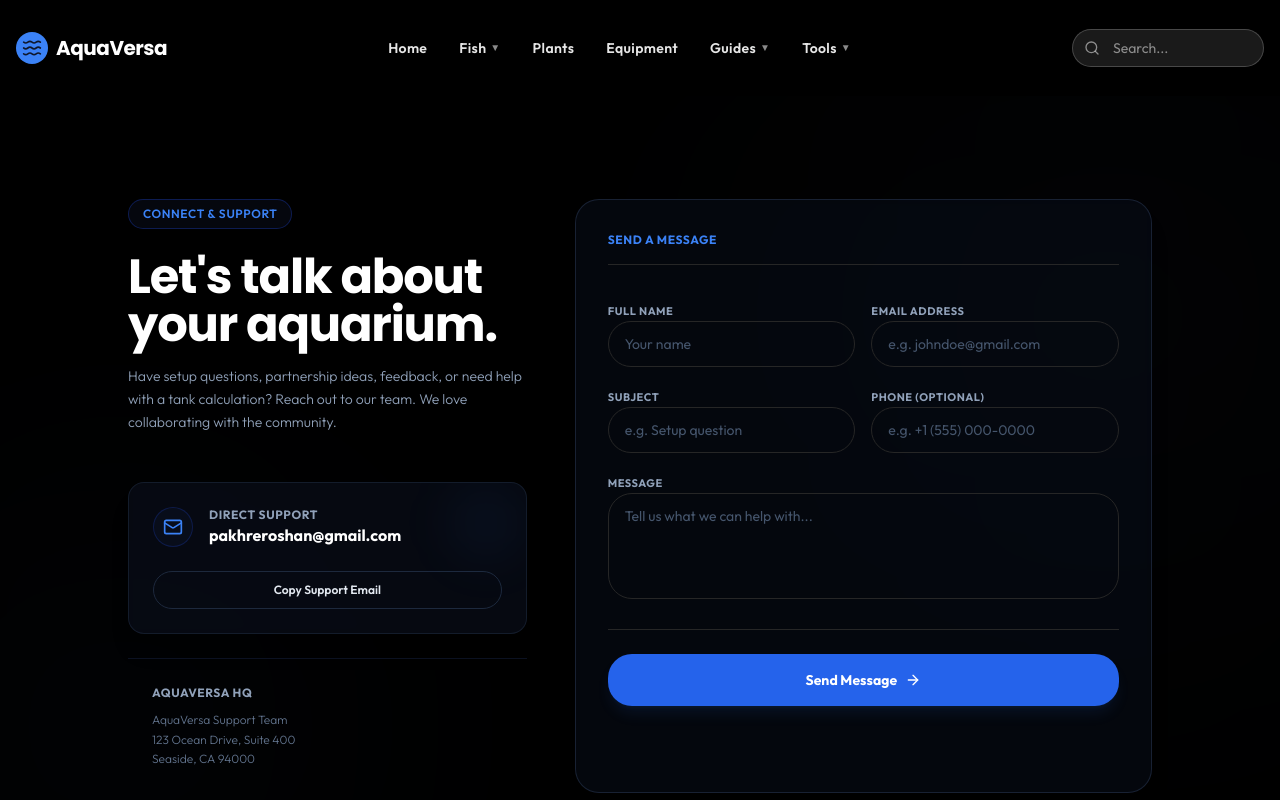
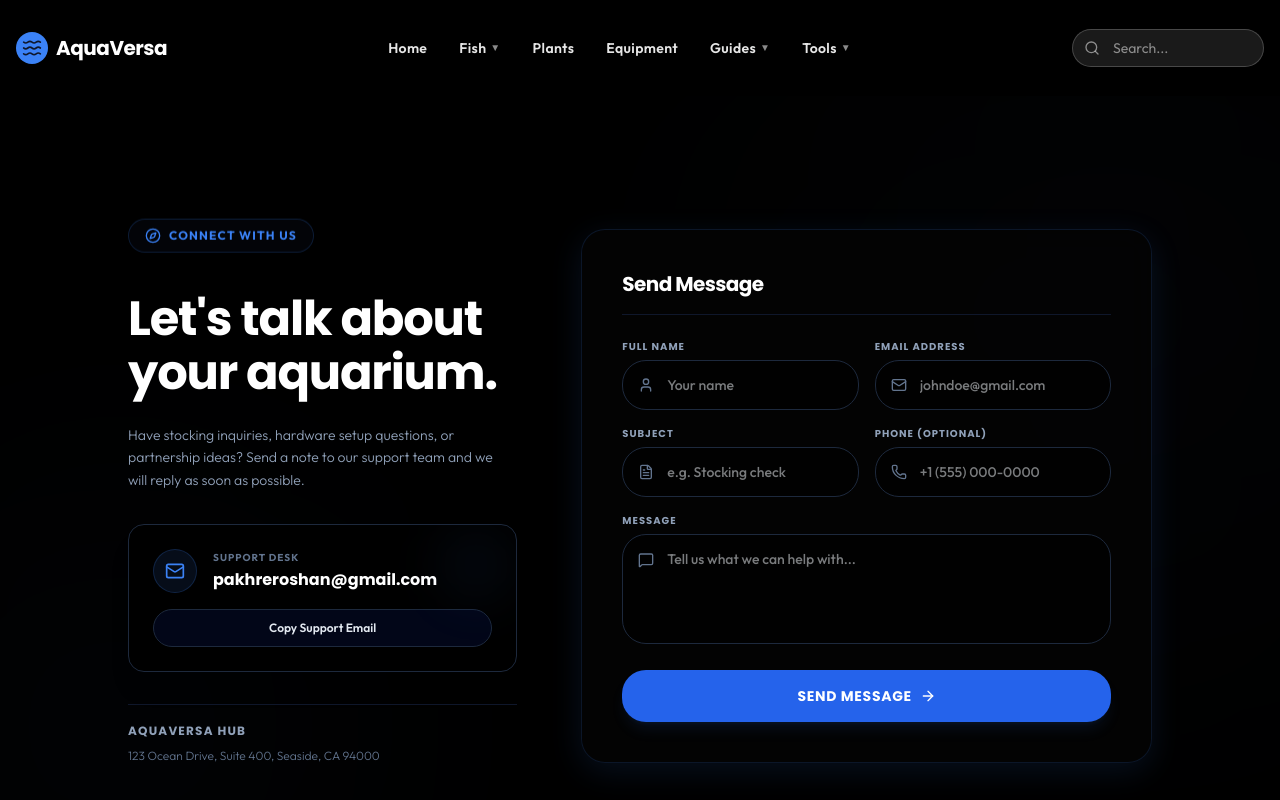
Before and after one commit to roshan773/AquaVersa, a Next.js app: page /contact in a window 1280 px wide. Shown: the top 800 px of the page. Built offline with nearby package versions, Linux system fonts and the light colour scheme.

Commit message:
feat: add contact page with Web3Forms integration and email copy functionality

```diff
--- a/app/contact/page.tsx
+++ b/app/contact/page.tsx
@@ -1,7 +1,7 @@
 'use client';
 
 import { useState } from "react";
-import { Mail, ArrowRight, CheckCircle2, AlertTriangle } from "lucide-react";
+import { Mail, ArrowRight, CheckCircle2, AlertTriangle, User, FileText, Phone, MessageSquare, Compass } from "lucide-react";
 
 export default function ContactPage() {
   // Form fields
@@ -71,6 +71,8 @@ export default function ContactPage() {
     }
   };
 
+  const inputClass = "w-full bg-black/60 border border-slate-800 focus:border-blue-500 focus:ring-1 focus:ring-blue-500 rounded-xl pl-11 pr-4 py-3.5 text-slate-100 text-sm transition-all focus:outline-none placeholder-slate-650 hover:border-slate-700 font-medium";
+
   return (
     <div className="min-h-screen bg-black text-slate-100 py-24 px-4 flex items-center relative overflow-hidden font-sans">
       {/* Background ambient lighting */}
@@ -80,38 +82,37 @@ export default function ContactPage() {
       </div>
 
       <div className="container mx-auto max-w-5xl relative z-10">
-        <div className="grid grid-cols-1 lg:grid-cols-12 gap-8 lg:gap-12 items-stretch">
+        <div className="grid grid-cols-1 lg:grid-cols-12 gap-12 lg:gap-16 items-center">
 
           {/* LEFT: Info Column */}
-          <div className="lg:col-span-5 flex flex-col justify-between gap-6 text-left">
-            <div className="flex flex-col gap-6">
+          <div className="lg:col-span-5 flex flex-col justify-between gap-8 text-left">
             <div>
-                <div className="inline-flex items-center gap-2 px-3.5 py-1.5 rounded-full bg-blue-955/50 border border-blue-800/40 backdrop-blur-md mb-6 text-blue-500 text-xs font-semibold uppercase tracking-wider">
-                  <span>Connect & Support</span>
+              <div className="inline-flex items-center gap-2 px-4 py-2 rounded-full bg-blue-955/30 border border-blue-500/20 backdrop-blur-md mb-8 text-blue-500 text-xs font-bold uppercase tracking-widest animate-float">
+                <Compass className="w-4 h-4 text-blue-500" />
+                <span>CONNECT WITH US</span>
               </div>
 
-                <h1 className="text-4xl md:text-5xl font-poppins font-extrabold tracking-tight mb-4 text-white">
+              <h1 className="text-4xl md:text-5xl font-poppins font-extrabold tracking-tight mb-6 text-white leading-[1.12]">
                 Let's talk about <br />
                 your aquarium.
               </h1>
 
-                <p className="text-sm text-slate-400 font-light leading-relaxed mb-6">
-                  Have setup questions, partnership ideas, feedback, or need help with a tank calculation? Reach out to our team. We love collaborating with the community.
+              <p className="text-sm text-slate-400 font-light leading-relaxed mb-8 max-w-sm">
+                Have stocking inquiries, hardware setup questions, or partnership ideas? Send a note to our support team and we will reply as soon as possible.
               </p>
-              </div>
 
-              {/* Direct Support Email Card */}
-              <div className="p-6 rounded-2xl bg-slate-900/40 border border-slate-800/60 backdrop-blur-sm shadow-xl flex flex-col gap-4 relative overflow-hidden group">
+              {/* Direct Support Email Box */}
+              <div className="p-6 rounded-2xl bg-black border border-slate-800 shadow-xl flex flex-col gap-4 relative overflow-hidden group">
                 <div className="absolute top-0 right-0 w-20 h-20 bg-blue-500/5 rounded-full blur-xl pointer-events-none" />
                 <div className="flex items-center gap-4">
-                  <div className="w-10 h-10 rounded-xl bg-blue-955/85 border border-blue-800/30 flex items-center justify-center text-blue-400">
+                  <div className="w-11 h-11 rounded-xl bg-blue-500/10 border border-blue-500/20 flex items-center justify-center text-blue-500 shrink-0">
                     <Mail className="w-5 h-5 text-blue-500" />
                   </div>
                   <div>
-                    <h3 className="text-xs font-bold uppercase tracking-wider text-slate-400">Direct Support</h3>
+                    <h3 className="text-[10px] font-bold uppercase tracking-widest text-slate-500 mb-0.5">Support Desk</h3>
                     <button
                       onClick={handleCopyEmail}
-                      className="text-base font-bold text-white hover:text-blue-500 transition-colors cursor-pointer text-left"
+                      className="text-base font-bold text-white hover:text-blue-500 transition-colors cursor-pointer text-left font-poppins"
                     >
                       {emailTo}
                     </button>
@@ -119,33 +120,29 @@ export default function ContactPage() {
                 </div>
                 <button
                   onClick={handleCopyEmail}
-                  className="w-full mt-2 py-2.5 bg-slate-955 hover:bg-slate-900 border border-slate-800 hover:border-slate-750 text-xs font-semibold rounded-xl transition-all flex items-center justify-center gap-2 cursor-pointer text-slate-200"
+                  className="w-full py-2.5 bg-slate-950 hover:bg-slate-900 border border-slate-800 hover:border-slate-700 text-xs font-semibold rounded-xl transition-all flex items-center justify-center gap-2 cursor-pointer text-slate-200"
                 >
                   <span>Copy Support Email</span>
                 </button>
               </div>
             </div>
 
-            {/* Signature Team Info */}
-            <div className="p-6 text-xs text-slate-500 font-light border-t border-slate-900/80 leading-relaxed hidden lg:block">
-              <p className="font-bold text-slate-400 uppercase tracking-wider mb-2">AquaVersa HQ</p>
-              <p>
-                AquaVersa Support Team<br/>
-                123 Ocean Drive, Suite 400<br/>
-                Seaside, CA 94000
-              </p>
+            {/* Signature Info */}
+            <div className="text-xs text-slate-500 font-light leading-relaxed hidden lg:block pt-4 border-t border-slate-900">
+              <p className="font-bold text-slate-400 uppercase tracking-widest mb-1.5 font-poppins">AquaVersa Hub</p>
+              <p>123 Ocean Drive, Suite 400, Seaside, CA 94000</p>
             </div>
           </div>
 
-          {/* RIGHT: Contact Form (Web3Forms client-side submit) */}
-          <div className="lg:col-span-7 bg-slate-900/30 border border-slate-800/80 backdrop-blur-sm p-6 md:p-8 rounded-3xl shadow-xl flex flex-col justify-between text-left">
-            <form onSubmit={handleFormSubmit} className="space-y-6">
+          {/* RIGHT: Contact Form (Premium card container with field icons) */}
+          <div className="lg:col-span-7">
+            <div className="glass p-8 md:p-10 rounded-3xl shadow-2xl relative overflow-hidden text-left border border-blue-500/15">
 
-              <div className="flex items-center justify-between border-b border-slate-850 pb-4">
-                <div className="flex items-center gap-2.5 text-blue-500 font-bold uppercase tracking-wider text-xs">
-                  <span>Send a Message</span>
-                </div>
-              </div>
+              <h2 className="font-poppins font-bold text-xl text-white mb-6 pb-4 border-b border-slate-900">
+                Send Message
+              </h2>
+
+              <form onSubmit={handleFormSubmit} className="space-y-5">
 
                 {/* Status Alert Banners */}
                 {submitStatus === "success" && (
@@ -168,89 +165,105 @@ export default function ContactPage() {
                   </div>
                 )}
 
-              <div className="space-y-4 pt-2">
+                <div className="space-y-4">
 
                   {/* Name & Email Row */}
                   <div className="grid grid-cols-1 sm:grid-cols-2 gap-4">
                     <div className="space-y-1.5">
-                    <label className="text-[11px] font-bold uppercase tracking-wider text-slate-400">
+                      <label className="text-[10px] font-bold uppercase tracking-widest text-slate-400 font-poppins block">
                         Full Name
                       </label>
+                      <div className="relative">
+                        <User className="absolute left-4 top-1/2 -translate-y-1/2 w-4 h-4 text-slate-500" />
                         <input
                           type="text"
                           required
                           placeholder="Your name"
                           value={fullName}
                           onChange={(e) => setFullName(e.target.value)}
-                      className="w-full px-4 py-3 rounded-xl border border-slate-850 bg-slate-955/60 focus:bg-slate-955 focus:border-blue-500 text-slate-100 text-sm transition-all focus:outline-none placeholder-slate-600"
+                          className={inputClass}
                         />
                       </div>
+                    </div>
+
                     <div className="space-y-1.5">
-                    <label className="text-[11px] font-bold uppercase tracking-wider text-slate-400">
+                      <label className="text-[10px] font-bold uppercase tracking-widest text-slate-400 font-poppins block">
                         Email Address
                       </label>
+                      <div className="relative">
+                        <Mail className="absolute left-4 top-1/2 -translate-y-1/2 w-4 h-4 text-slate-500" />
                         <input
                           type="email"
                           required
-                      placeholder="e.g. johndoe@gmail.com"
+                          placeholder="johndoe@gmail.com"
                           value={email}
                           onChange={(e) => setEmail(e.target.value)}
-                      className="w-full px-4 py-3 rounded-xl border border-slate-855 bg-slate-955/60 focus:bg-slate-955 focus:border-blue-500 text-slate-100 text-sm transition-all focus:outline-none placeholder-slate-600"
+                          className={inputClass}
                         />
+                      </div>
                     </div>
                   </div>
 
                   {/* Subject & Phone Row */}
                   <div className="grid grid-cols-1 sm:grid-cols-2 gap-4">
                     <div className="space-y-1.5">
-                    <label className="text-[11px] font-bold uppercase tracking-wider text-slate-400">
+                      <label className="text-[10px] font-bold uppercase tracking-widest text-slate-400 font-poppins block">
                         Subject
                       </label>
+                      <div className="relative">
+                        <FileText className="absolute left-4 top-1/2 -translate-y-1/2 w-4 h-4 text-slate-500" />
                         <input
                           type="text"
                           required
-                      placeholder="e.g. Setup question"
+                          placeholder="e.g. Stocking check"
                           value={subject}
                           onChange={(e) => setSubject(e.target.value)}
-                      className="w-full px-4 py-3 rounded-xl border border-slate-850 bg-slate-955/60 focus:bg-slate-955 focus:border-blue-500 text-slate-100 text-sm transition-all focus:outline-none placeholder-slate-600"
+                          className={inputClass}
                         />
                       </div>
+                    </div>
+
                     <div className="space-y-1.5">
-                    <label className="text-[11px] font-bold uppercase tracking-wider text-slate-400">
+                      <label className="text-[10px] font-bold uppercase tracking-widest text-slate-400 font-poppins block">
                         Phone (Optional)
                       </label>
+                      <div className="relative">
+                        <Phone className="absolute left-4 top-1/2 -translate-y-1/2 w-4 h-4 text-slate-500" />
                         <input
                           type="tel"
-                      placeholder="e.g. +1 (555) 000-0000"
+                          placeholder="+1 (555) 000-0000"
                           value={phone}
                           onChange={(e) => setPhone(e.target.value)}
-                      className="w-full px-4 py-3 rounded-xl border border-slate-850 bg-slate-955/60 focus:bg-slate-955 focus:border-blue-500 text-slate-100 text-sm transition-all focus:outline-none placeholder-slate-600"
+                          className={inputClass}
                         />
+                      </div>
                     </div>
                   </div>
 
                   {/* Message TextArea */}
                   <div className="space-y-1.5">
-                  <label className="text-[11px] font-bold uppercase tracking-wider text-slate-400">
+                    <label className="text-[10px] font-bold uppercase tracking-widest text-slate-400 font-poppins block">
                       Message
                     </label>
+                    <div className="relative">
+                      <MessageSquare className="absolute left-4 top-[18px] w-4 h-4 text-slate-500" />
                       <textarea
                         rows={4}
                         required
                         placeholder="Tell us what we can help with..."
                         value={message}
                         onChange={(e) => setMessage(e.target.value)}
-                    className="w-full px-4 py-3 rounded-xl border border-slate-850 bg-slate-955/60 focus:bg-slate-955 focus:border-blue-500 text-slate-100 text-sm transition-all focus:outline-none placeholder-slate-600 resize-none"
+                        className="w-full bg-black/60 border border-slate-800 focus:border-blue-500 focus:ring-1 focus:ring-blue-500 rounded-xl pl-11 pr-4 py-3.5 text-slate-100 text-sm transition-all focus:outline-none placeholder-slate-650 hover:border-slate-700 font-medium resize-none"
                       />
                     </div>
                   </div>
+                </div>
 
-              {/* Submit Buttons */}
-              <div className="pt-6 mt-6 border-t border-slate-850">
+                {/* Submit button */}
                 <button
                   type="submit"
                   disabled={isSubmitting}
-                  className="w-full py-4 bg-blue-600 hover:bg-blue-500 disabled:bg-slate-800 disabled:text-slate-650 text-white font-bold rounded-xl transition-all duration-300 shadow-lg shadow-blue-500/10 hover:shadow-blue-500/20 text-sm flex items-center justify-center gap-2 group cursor-pointer"
+                  className="w-full py-4 bg-blue-600 hover:bg-blue-500 disabled:bg-slate-800 disabled:text-slate-650 text-white font-bold rounded-xl transition-all duration-300 shadow-lg shadow-blue-500/10 hover:shadow-blue-500/20 text-sm flex items-center justify-center gap-2 group cursor-pointer tracking-wider uppercase font-poppins"
                 >
                   {isSubmitting ? (
                     <span>Sending message...</span>
@@ -261,9 +274,9 @@ export default function ContactPage() {
                     </>
                   )}
                 </button>
-              </div>
 
               </form>
+            </div>
           </div>
 
         </div>
```
Lines whose indentation alone changed are shown as unchanged.
